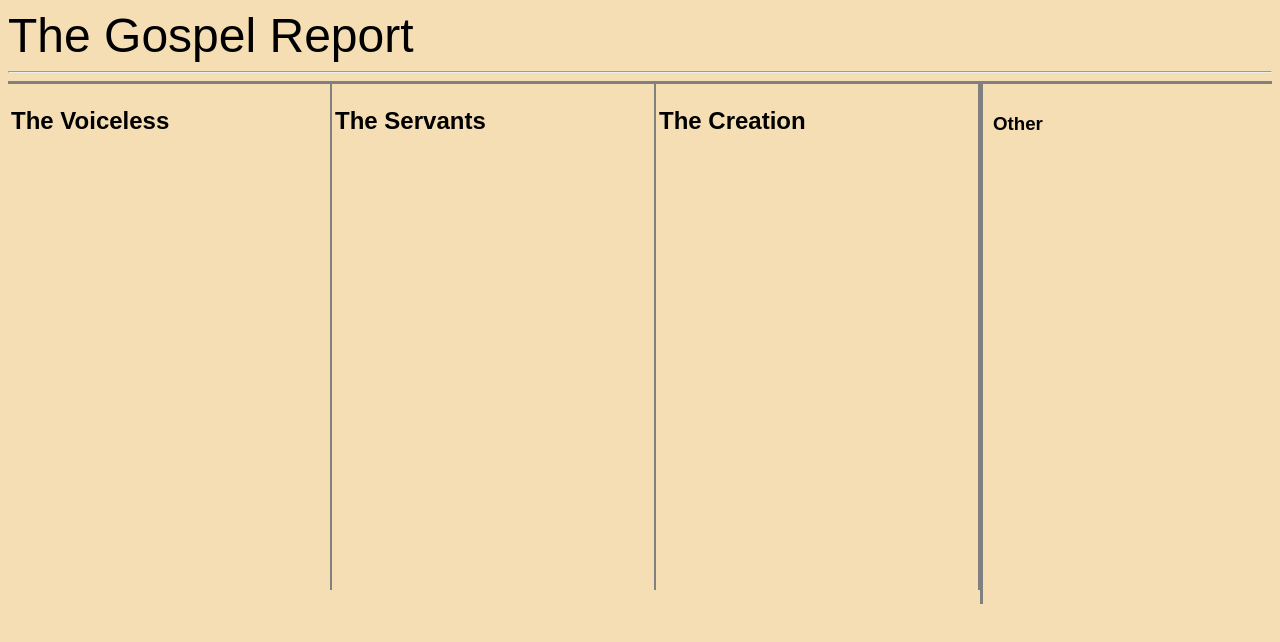
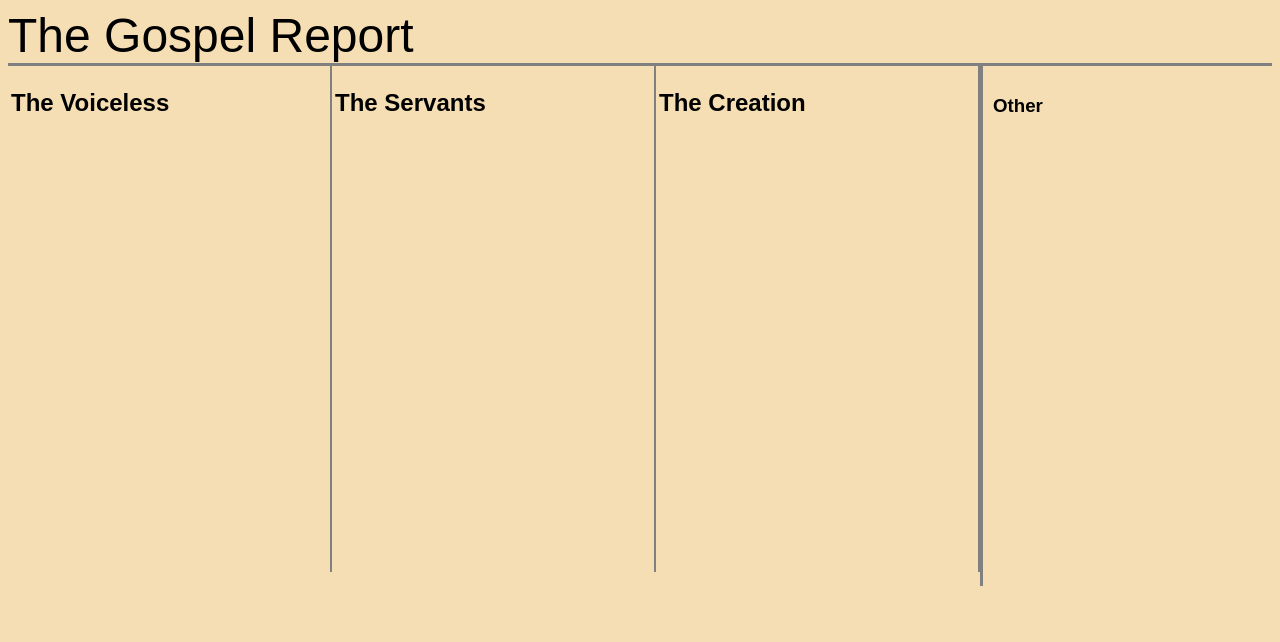
Before and after one commit to MasterOfTheTiger/report, a plain HTML site: page index.html in a window 1280 px wide. Drawn offline with Linux system fonts and the light colour scheme.

Commit message:
Remove extra code (#1)

```diff
--- a/index.html
+++ b/index.html
@@ -1,20 +1,14 @@
 <!DOCTYPE html>
 <html>
-
 <head>
 	<link id="stylesheet" rel="stylesheet" type="text/css" href="stylesheet.css" />
 	<title>The Gospel Report</title>
 	<meta name="viewport" content="width=device-width, initial-scale=1">
-	<script src="script.js"></script>
 </head>
-
 <body>
 	<div class="wrapper">
 		<header>
 			<span class="title">The Gospel Report</span>
-			<div class="test">
-				<hr class="test" />
-			</div>
 		</header>
 		<div class="headingsec" id="header"></div>
 		<div class="rows">
@@ -26,7 +20,7 @@
 			</div>
 			<div class="row" id="creation">
 				<h2>The Creation</h2>
-            </div>
+            		</div>
 			<div class="row other" id="other">
 				<h3>Other</h3>
 			</div>
```
